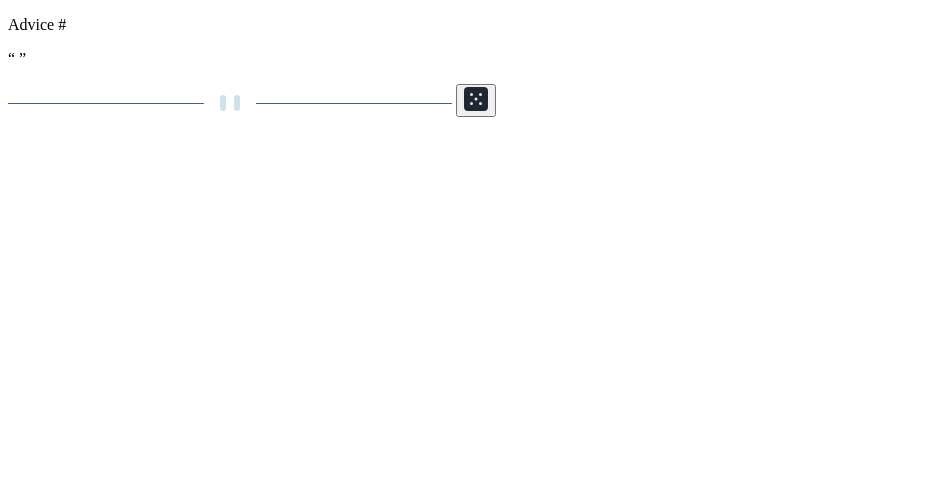
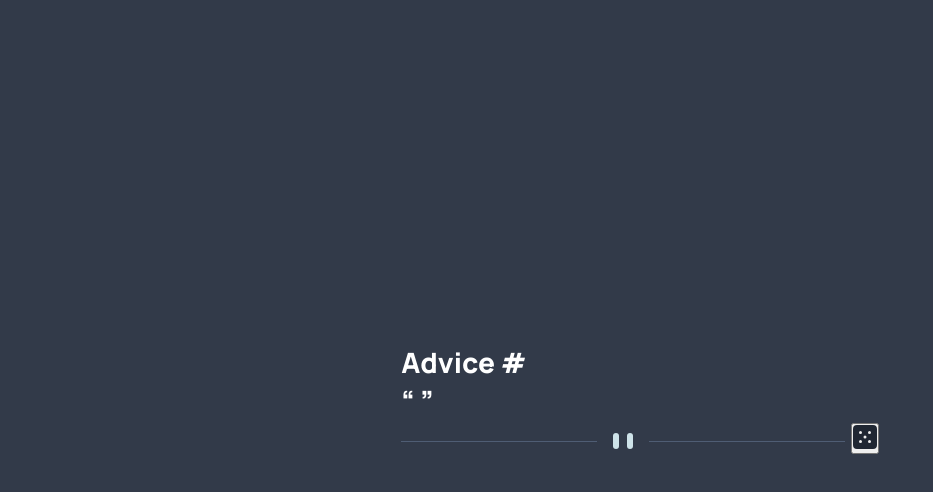
Before and after one commit to programmeur77/frontendmentor-advice-generator-app, a website: page index.html in a window 1280 px wide. Shown: the whole page, without its empty margins (0-933 px from the left). Drawn offline with Linux system fonts and the light colour scheme.

Commit message:
Updated stylesheet with body style

```diff
--- a/style/style.css
+++ b/style/style.css
@@ -1,3 +1,18 @@
 @import url("https://fonts.googleapis.com/css2?family=Manrope:wght@800&display=swap");
+* {
+  box-sizing: border-box;
+  padding: 0;
+  margin: 0;
+}
+
+body {
+  height: 100dvh;
+  background: hsl(217, 19%, 24%);
+  display: grid;
+  place-items: center;
+  color: #fff;
+  font-family: "Manrope", sans-serif;
+  font-size: 28px;
+}
 
 /*# sourceMappingURL=style.css.map */
```
